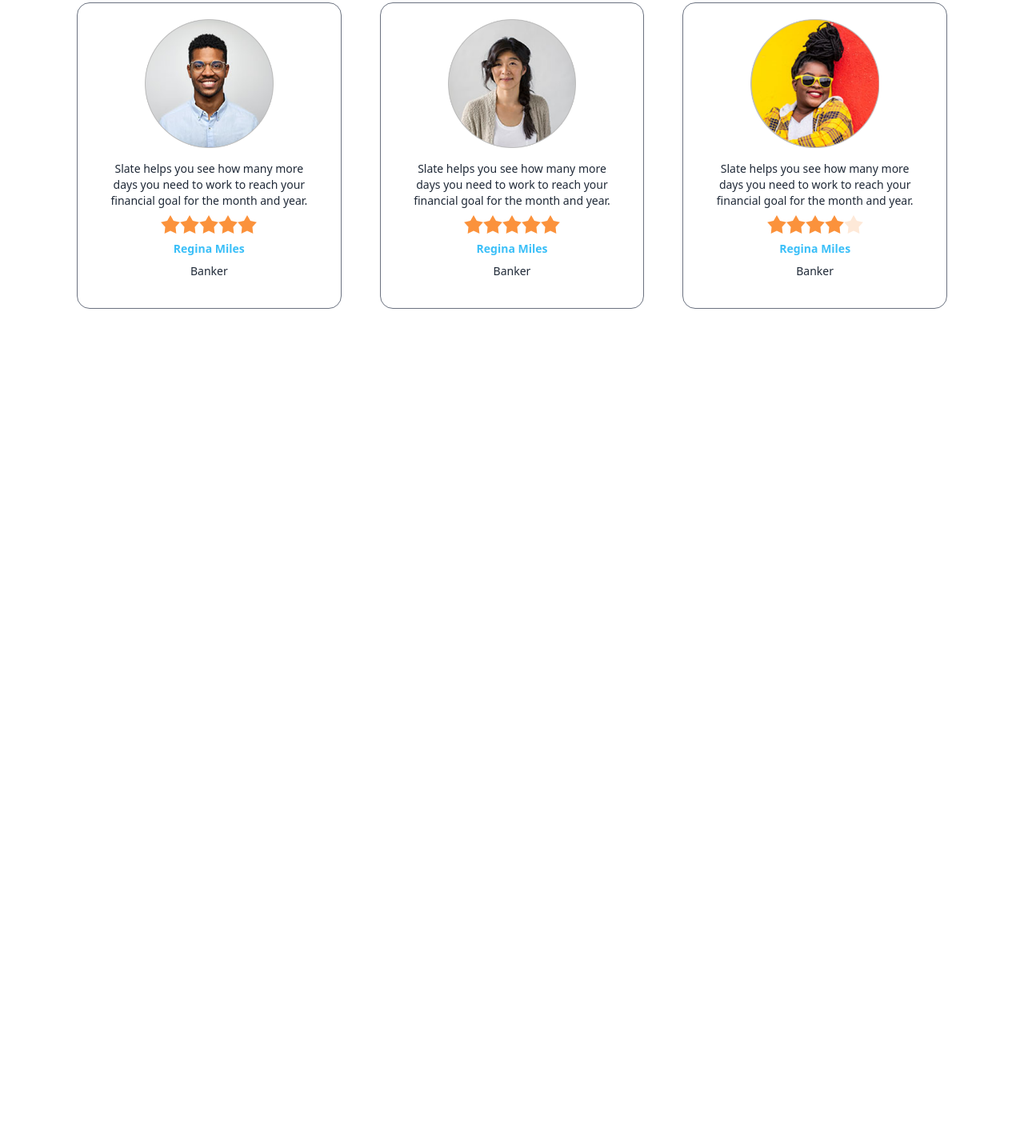
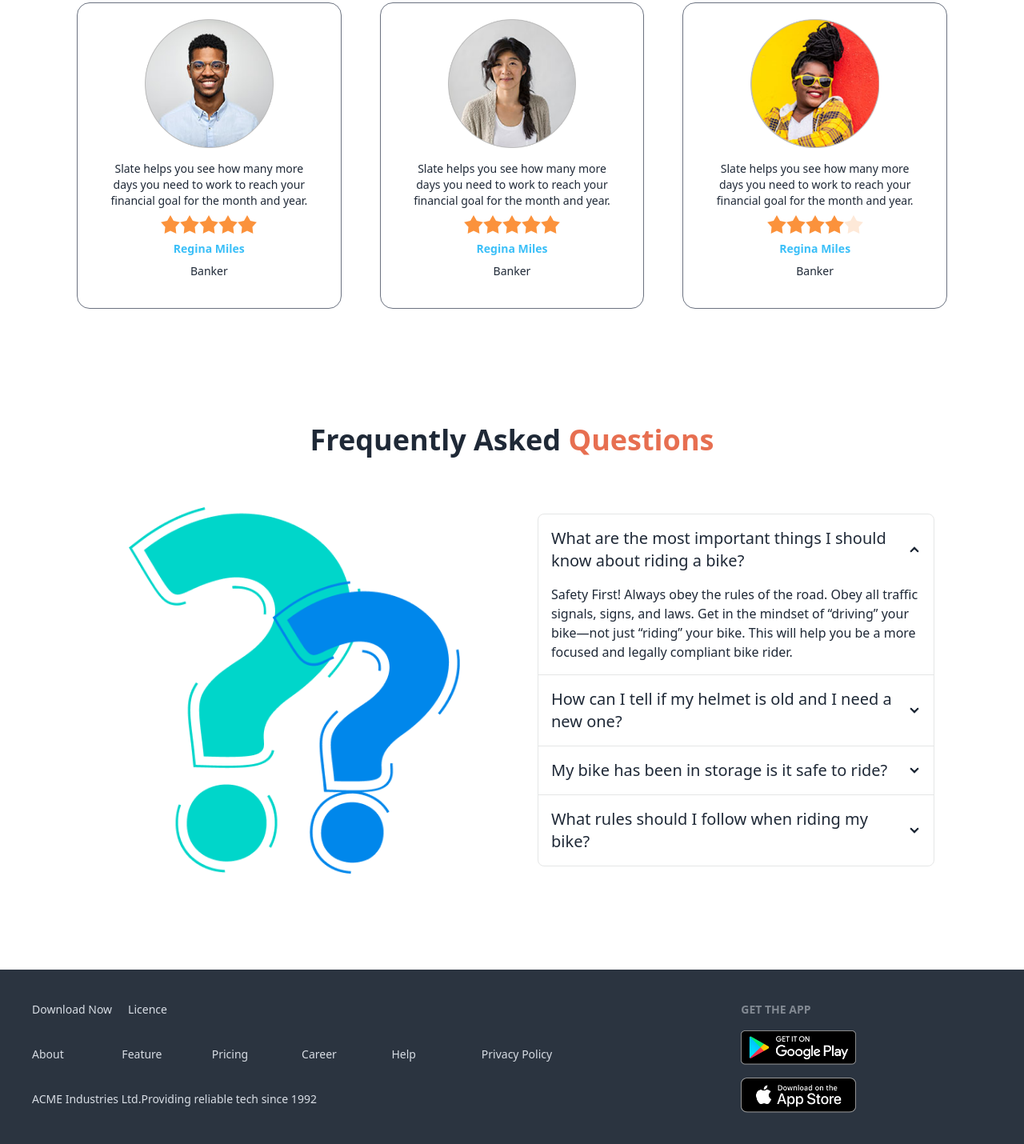
Before and after one commit to soyebsuvo/bike-zone-website, a plain HTML site: page index.html in a window 1280 px wide. Shown: the part 1648-3078 px from the top of the page at 80% size. Before the commit the page ends 2082 px from the top, so only its background shows below. Drawn offline with nearby package versions, Linux system fonts and the light colour scheme.

Commit message:
faq section and footer added

```diff
--- a/index.html
+++ b/index.html
@@ -247,9 +247,80 @@
                   </div>
             </div>
         </section>
+        <!-- faq section  -->
+        <section class="p-4 md:p-24">
+            <h3 class="text-4xl text-center mb-10 font-bold">Frequently Asked <span class="text-primary-color">Questions</span></h3>
+            <div class="hero">
+                <div class="hero-content flex flex-col lg:flex-row gap-12">
+                  <div class="flex-1 p-2 flex justify-center">
+                    <img src="/images/others/faq.png" class="w-3/5 md:w-5/6 rounded-lg" />
+                  </div>
+                  <div class="flex-1">
+                    <div class="join join-vertical w-full">
+                        <!-- first question  -->
+                        <div class="collapse collapse-arrow join-item border border-base-300">
+                          <input type="radio" name="my-accordion-4" checked="checked" />
+                          <div class="collapse-title text-xl font-medium">
+                            What are the most important things I should know about riding a bike?
+                          </div>
+                          <div class="collapse-content">
+                            <p>Safety First! Always obey the rules of the road. Obey all traffic signals, signs, and laws. Get in the mindset of “driving” your bike—not just “riding” your bike. This will help you be a more focused and legally compliant bike rider. </p>
+                          </div>
+                        </div>
+                        <!-- second question  -->
+                        <div class="collapse collapse-arrow join-item border border-base-300">
+                          <input type="radio" name="my-accordion-4" />
+                          <div class="collapse-title text-xl font-medium">
+                            How can I tell if my helmet is old and I need a new one?
+                          </div>
+                          <div class="collapse-content">
+                            <p>Safety First! Always obey the rules of the road. Obey all traffic signals, signs, and laws. Get in the mindset of “driving” your bike—not just “riding” your bike. This will help you be a more focused and legally compliant bike rider. </p>
+                          </div>
+                        </div>
+                        <!-- third-question  -->
+                        <div class="collapse collapse-arrow join-item border border-base-300">
+                          <input type="radio" name="my-accordion-4" />
+                          <div class="collapse-title text-xl font-medium">
+                            My bike has been in storage is it safe to ride?
+                          </div>
+                          <div class="collapse-content">
+                            <p>Safety First! Always obey the rules of the road. Obey all traffic signals, signs, and laws. Get in the mindset of “driving” your bike—not just “riding” your bike. This will help you be a more focused and legally compliant bike rider. </p>
+                          </div>
+                        </div>
+                        <!-- Fourth-question  -->
+                        <div class="collapse collapse-arrow join-item border border-base-300">
+                          <input type="radio" name="my-accordion-4" />
+                          <div class="collapse-title text-xl font-medium">
+                            What rules should I follow when riding my bike?
+                          </div>
+                          <div class="collapse-content">
+                            <p>Safety First! Always obey the rules of the road. Obey all traffic signals, signs, and laws. Get in the mindset of “driving” your bike—not just “riding” your bike. This will help you be a more focused and legally compliant bike rider. </p>
+                          </div>
+                        </div>
+                      </div>
+                  </div>
+                </div>
+              </div>
+        </section>
     </main>
-    <footer>
+    <footer class="footer p-10 bg-neutral text-neutral-content">
+        <div class="space-y-7">
+            <div class="grid grid-cols-2 md:grid-cols-3 lg:grid-cols-6 gap-5">
+                <a href="#">Download Now</a><a href="#">Licence</a>
+            </div>
+            <div class="grid grid-cols-2 md:grid-cols-3 lg:grid-cols-6 gap-6">
+                <a href="">About</a><a href="">Feature</a><a href="">Pricing</a><a href="">Career</a><a href="">Help</a><a href="">Privacy Policy</a>
+            </div>
+          <p>ACME Industries Ltd.Providing reliable tech since 1992</p>
+        </div>
+        <div class="">
+          <span class="footer-title">Get the App</span>
+          <div class="grid grid-cols-1 gap-4">
+            <a><img src="images/others/android.png" alt="" class="w-36"></a>
+            <a><img src="images/others/ios.png" alt="" class="w-36"></a>
 
-    </footer>
+          </div>
+        </div>
+      </footer>
 </body>
 </html>
```
